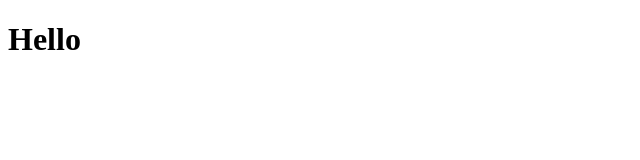
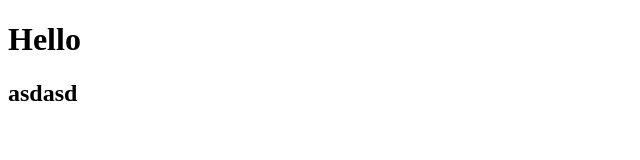
Before and after one commit to Tazovar/testsss, a plain HTML site: page index.html in a window 1280 px wide. Shown: the whole page, without its empty margins (0-640 px from the left). Drawn offline with Linux system fonts and the light colour scheme.

Commit message:
add h2 teG

```diff
--- a/index.html
+++ b/index.html
@@ -7,6 +7,7 @@
 </head>
 <body>
     <h1>Hello</h1>
+    <h2>asdasd</h2>
 </body>
 <style>
 
```
